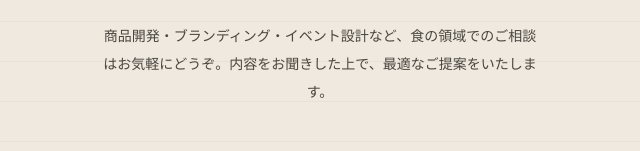
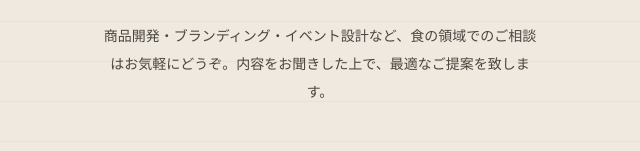
Before and after one commit to tokinojozo/tokinojozo, a plain HTML site: page index.html in a window 1280 px wide. Shown: the part 3856-4007 px from the top of the page, 320-960 px from the left. Drawn offline with Linux system fonts and the light colour scheme.

Commit message:
Update index.html

```diff
--- a/index.html
+++ b/index.html
@@ -510,7 +510,7 @@
     <p class="t-cta-label t-reveal">CONTACT</p>
     <h2 class="t-cta-heading t-reveal">まず、話しましょう。</h2>
     <p class="t-cta-body t-reveal">
-      商品開発・ブランディング・イベント設計など、食の領域でのご相談はお気軽にどうぞ。内容をお聞きした上で、最適なご提案をいたします。
+      商品開発・ブランディング・イベント設計など、食の領域でのご相談はお気軽にどうぞ。内容をお聞きした上で、最適なご提案を致します。
     </p>
     <a href="mailto:tokinojozo@gmail.com" class="t-cta-btn t-reveal">お問い合わせはこちら</a>
     <p class="t-cta-note t-reveal">通常3営業日以内にご返信いたします</p>
```
